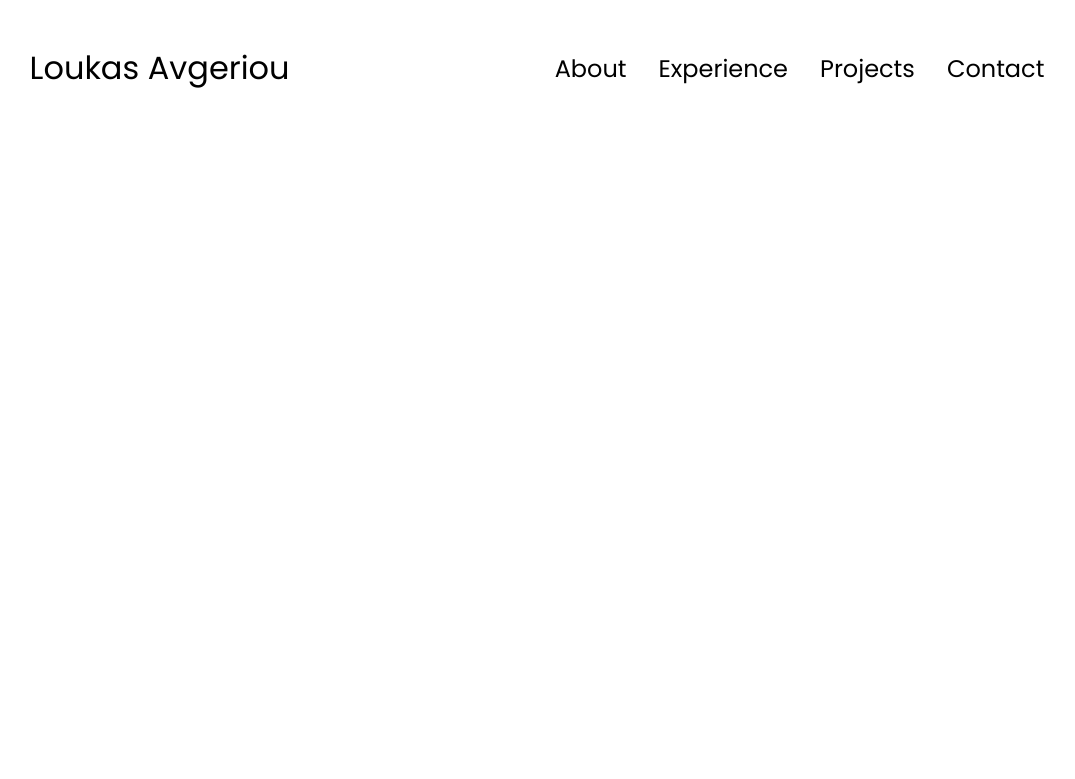
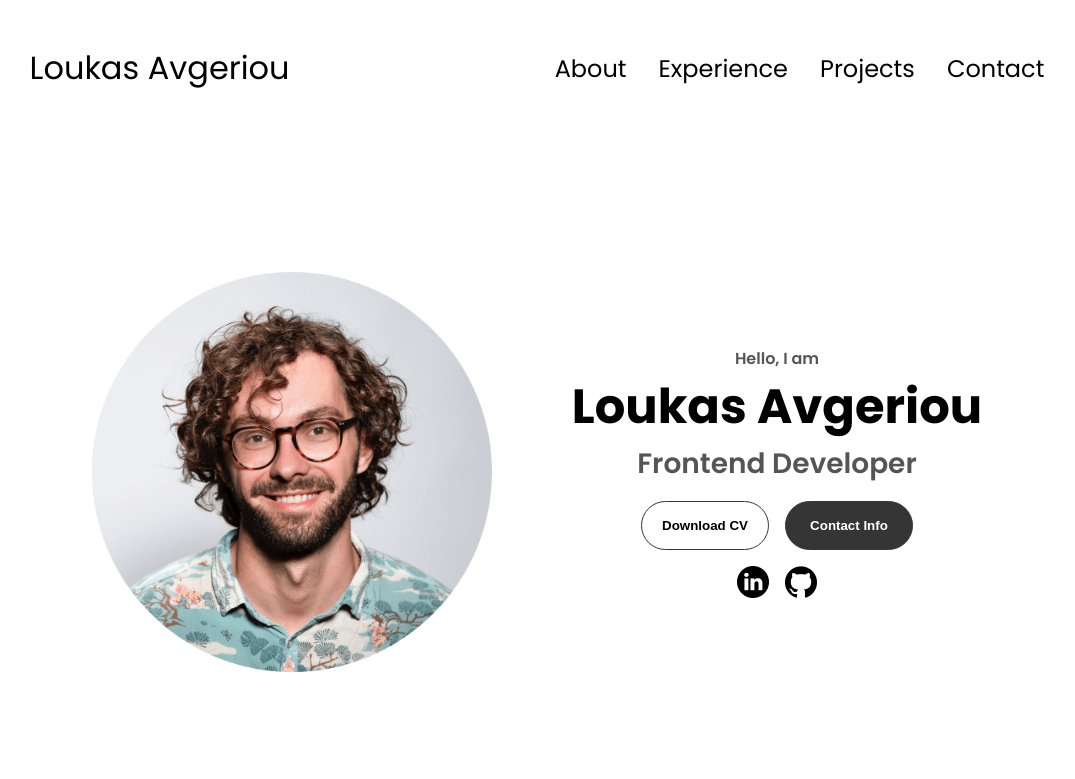
Before and after one commit to LoukasAvgeriou/html-css-js-portfolio, a plain HTML site: page index.html in a window 1280 px wide. Shown: the whole page, without its empty margins (103-1178 px from the left). Drawn offline with Linux system fonts and the light colour scheme.

Commit message:
finished profile page

```diff
--- a/index.html
+++ b/index.html
@@ -39,6 +39,30 @@
         </div>
     </nav>
 
+    <section id="profile">
+        <div class="section__pic-container">
+            <img src="./assets/profile-pic.png" alt="Loukas Avgeriou profile picture">
+        </div>
+        <div class="section__text">
+            <p class="section__text__p1">Hello, I am</p>
+            <h1 class="title">Loukas Avgeriou</h1>
+            <p class="section__text__p2">Frontend Developer</p>
+            <div class="btn-container">
+                <button class="btn btn-color-2" onclick="window.open('./assets/resume-example.pdf')">
+                    Download CV
+                </button>
+                <button class="btn btn-color-1" onclick="location.href='#contact'">
+                    Contact Info
+                </button>
+            </div>
+            <div id="socials-container">
+                <img src="./assets/linkedin.png" alt="My Linkedin profile" class="icon"
+                    onclick="location.href='https://www.linkedin.com/in/loukasavgeriou/'">
+                <img src="./assets/github.png" alt="My Github profile" class="icon"
+                    onclick="location.href='https://github.com/LoukasAvgeriou'">
+            </div>
+        </div>
+    </section>
 
     <script src="script.js"></script>
 </body>
--- a/style.css
+++ b/style.css
@@ -147,3 +147,116 @@ a:hover {
 }
 
 /* SECTIONS */
+
+section {
+    padding-top: 4vh;
+    height: 96vh;
+    margin: 0 10rem;
+    box-sizing: border-box;
+    min-height: fit-content;
+}
+
+.section-container {
+    display: flex;
+}
+
+/* PROFILE SECTION*/
+
+#profile {
+    display: flex;
+    justify-content: center;
+    gap: 5rem;
+    height: 80vh;
+}
+
+.section__pic-container {
+    display: flex;
+    height: 400px;
+    width: 400px;
+    margin: auto 0;
+}
+
+.section__text {
+    align-self: center;
+    text-align: center;
+}
+
+.section__text p {
+    font-weight: 600;
+}
+
+.section__text__p1 {
+    text-align: center;
+}
+
+.section__text__p2 {
+    font-size: 1.75rem;
+    margin-bottom: 1rem;
+}
+
+.title {
+    font-size: 3rem;
+    text-align: center;
+}
+
+#socials-container {
+    display: flex;
+    justify-content: center;
+    margin-top: 1rem;
+    gap: 1rem;
+}
+
+/* ICONS */
+
+.icon {
+    cursor: pointer;
+    height: 2rem;
+}
+
+/* BUTTONS */
+
+.btn-container {
+    display: flex;
+    justify-content: center;
+    gap: 1rem;
+}
+
+.btn {
+    font-weight: 600;
+    transition: all 300ms ease;
+    padding: 1rem;
+    width: 8rem;
+    border-radius: 2rem;
+}
+
+.btn-color-1,
+.btn-color-2 {
+    border: rgb(53, 53, 53) 0.1rem solid;
+}
+
+.btn-color-1:hover,
+.btn-color-2:hover {
+    cursor: pointer;
+}
+
+.btn-color-1,
+.btn-color-2:hover {
+    background: rgb(53, 53, 53);
+    color: white;
+}
+
+.btn-color-1:hover {
+    background-color: rgb(0, 0, 0);
+}
+
+.btn-color-2 {
+    background: none;
+}
+
+.btn-color-2:hover {
+    border: rgb(255, 255, 255) 0.1rem solid;
+}
+
+.btn-container {
+    gap: 1rem;
+}
```
